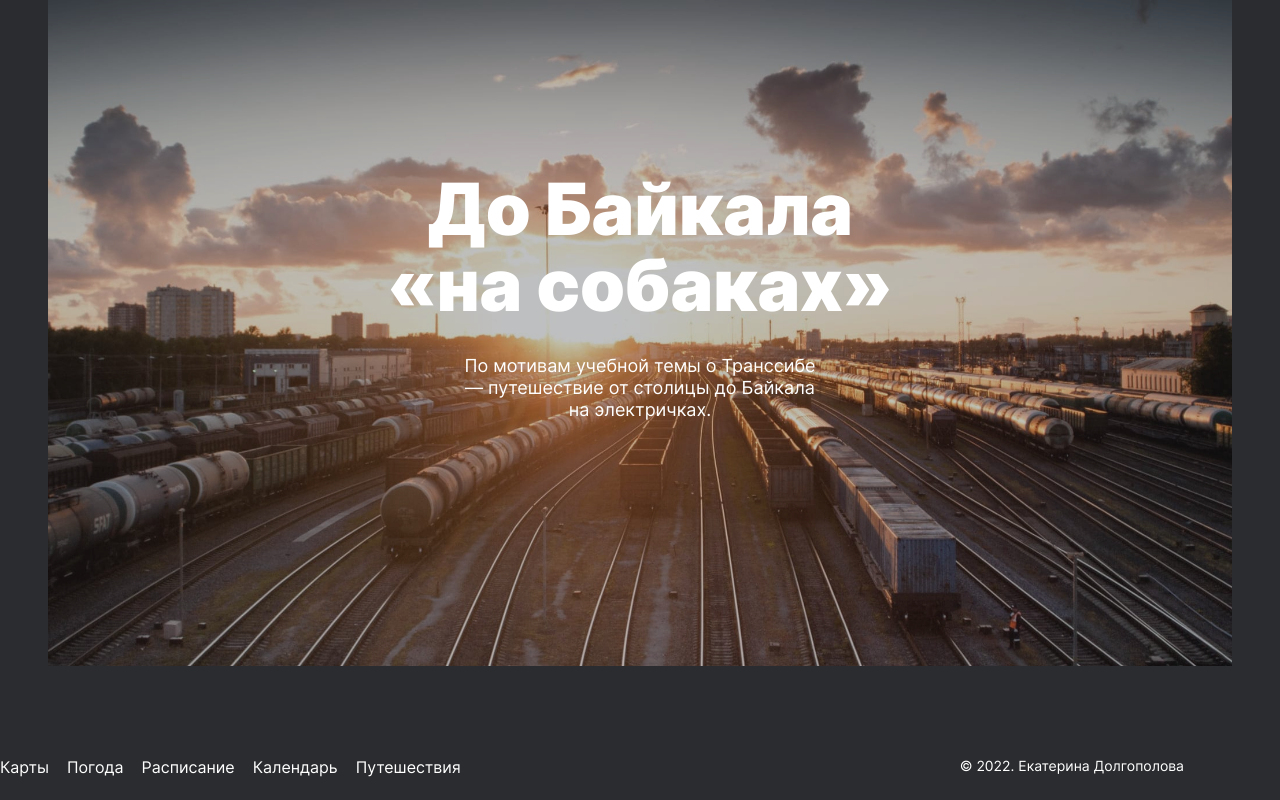
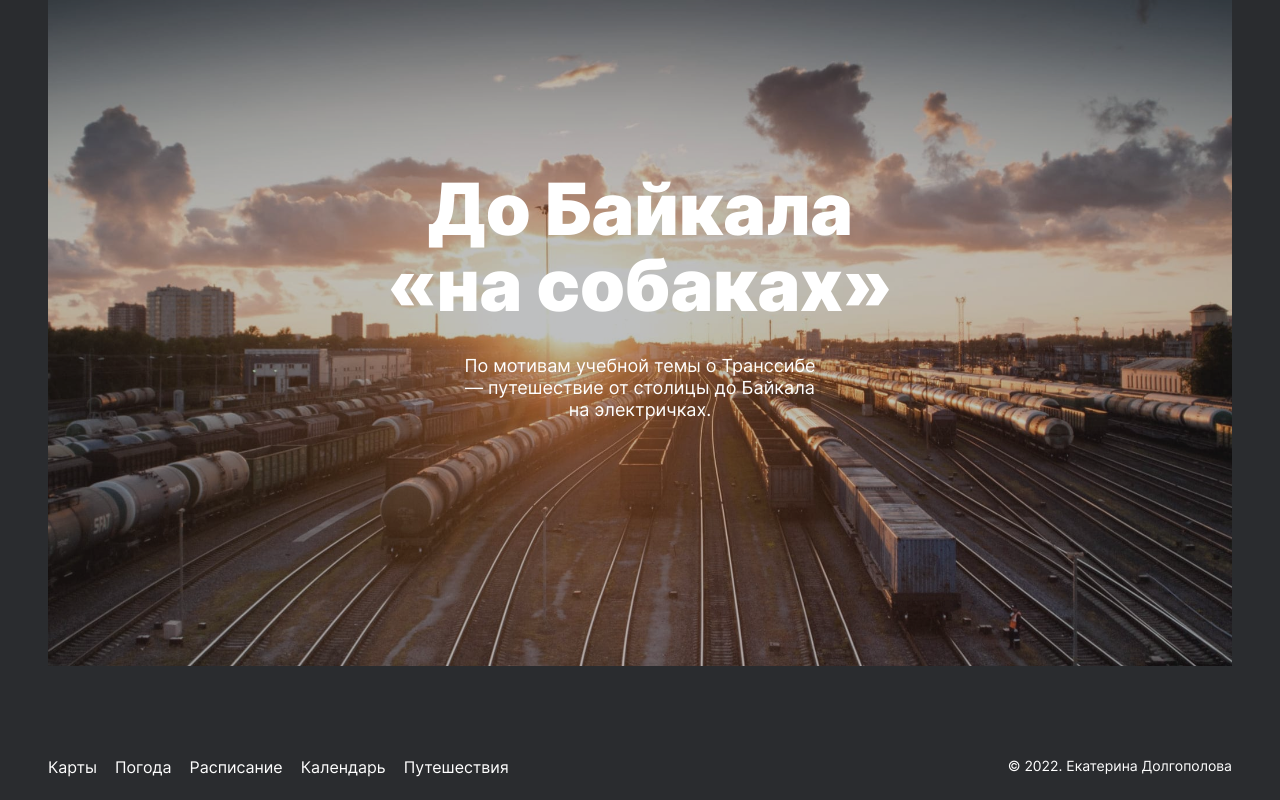
Before and after one commit to Eka123Eka/russian-travel-eka, a plain HTML site: page index.html in a window 1280 px wide. Shown: the part 6135-6935 px from the top of the page. Drawn offline with Linux system fonts and the light colour scheme; files whose address does not match are found by name.

Commit message:
вторая итерация

```diff
--- a/blocks/footer/footer.css
+++ b/blocks/footer/footer.css
@@ -1,5 +1,6 @@
 .footer {
-  margin: 92px 0 24px;
+  margin: 92px auto 24px;
+  padding: 0 48px;
   max-width: 1184px;
   display: flex;
   justify-content: space-between;
@@ -23,6 +24,7 @@
 @media screen and (max-width: 450px) {
   .footer {
     margin-top: 64px;
+    margin-left: 0;
     padding-left: 16px;
     padding-right: 0;
     max-width: 186px;
```
